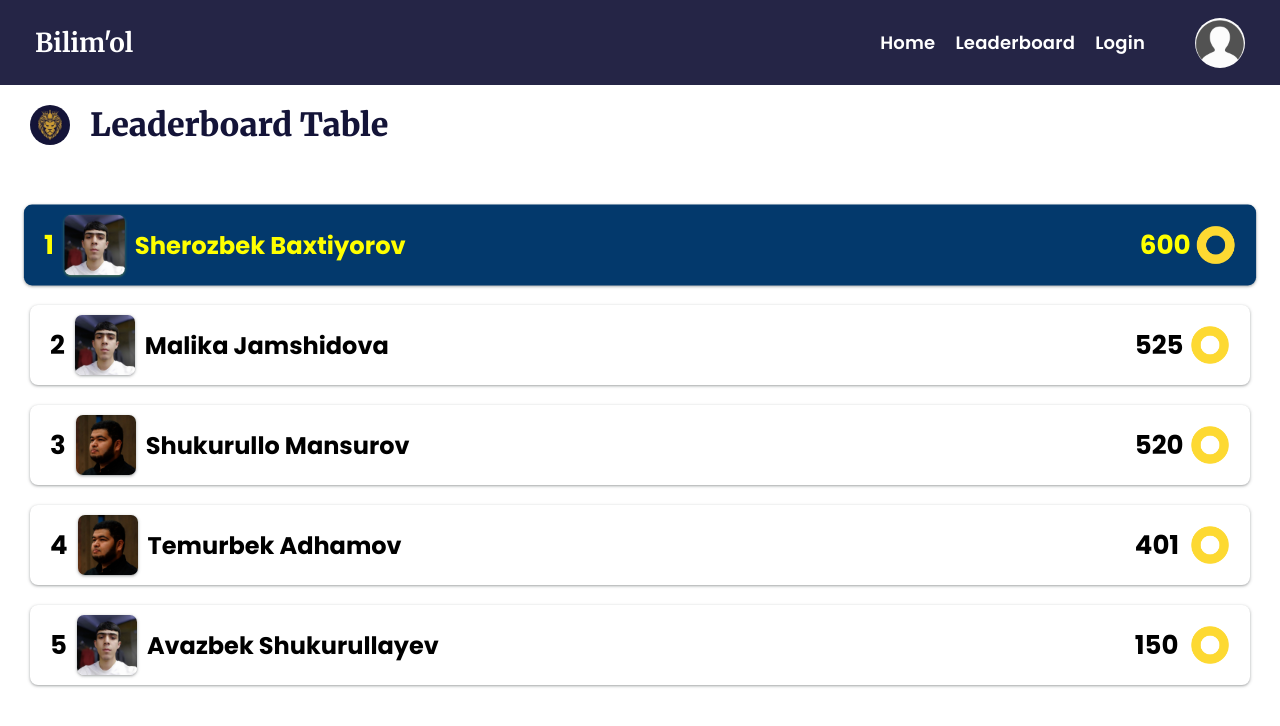
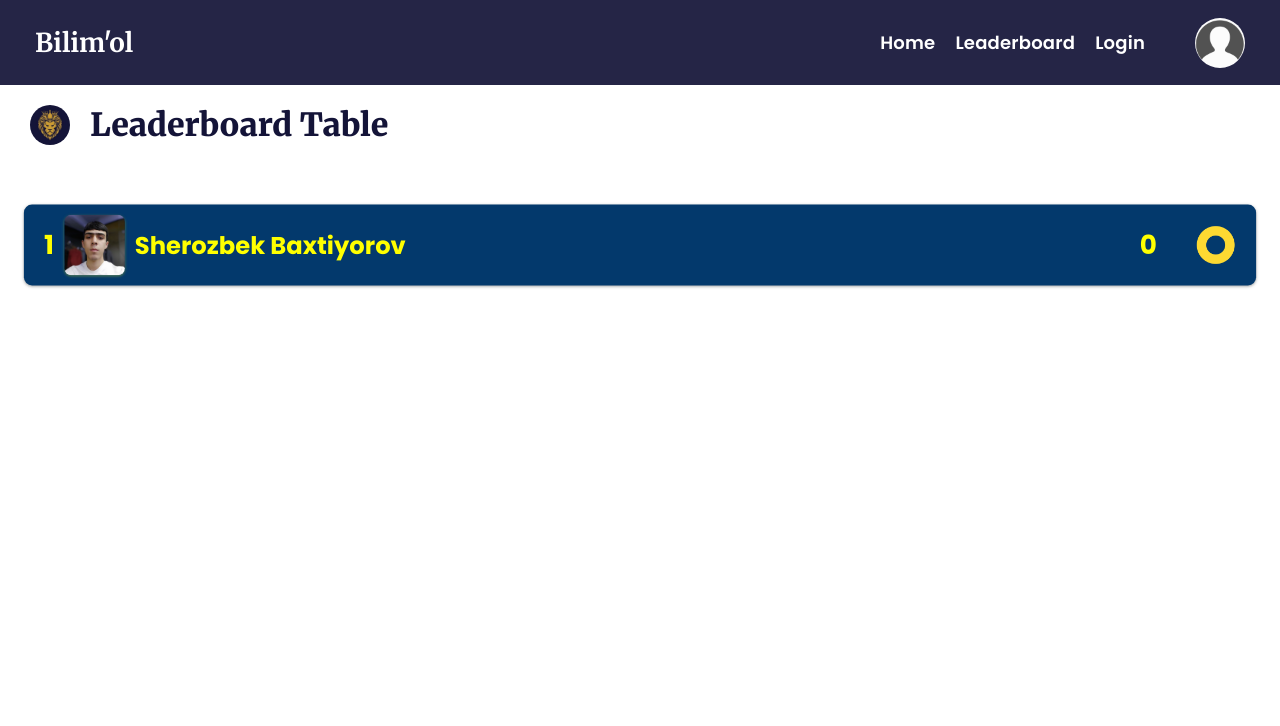
Before and after one commit to sherozbek1706/bilim-ol, a React (Vite) app: page /leaderboard in a window 1280 px wide. Shown: the top 726 px of the page. Built offline with nearby package versions, Linux system fonts and the light colour scheme.

Commit message:
users va Lessons tozalandi

```diff
--- a/src/database/lessons.js
+++ b/src/database/lessons.js
@@ -37,43 +37,4 @@ export const Lessons = [
     ],
     image: "1.jpg",
   },
-  {
-    id: 2,
-    name: "House apartment",
-    text: [
-      {
-        id: 2,
-        text: "Yodlash kerak!",
-        tag: "a",
-        href: "https://youtube.com/",
-      },
-    ],
-    image: "2.jpg",
-  },
-  {
-    id: 3,
-    name: "Fruits",
-    text: [
-      {
-        id: 3,
-        text: "Yodlash kerak!",
-        tag: "p",
-        href: "",
-      },
-    ],
-    image: "3.jpg",
-  },
-  {
-    id: 4,
-    name: "Kitchen products",
-    text: [
-      {
-        id: 4,
-        text: "Yodlash kerak!",
-        tag: "p",
-        href: "",
-      },
-    ],
-    image: "4.jpg",
-  },
 ];
--- a/src/database/users.js
+++ b/src/database/users.js
@@ -4,61 +4,13 @@ const data = [
     first_name: "Sherozbek",
     last_name: "Baxtiyorov",
     image: "./image/users/user1.jpg",
-    point: 600,
+    point: 0,
     datail: {
       username: "sherozbek.17",
       password: "12341234",
     },
     birthday: "01-01-1999",
   },
-  {
-    id: 2,
-    first_name: "Temurbek",
-    last_name: "Adhamov",
-    image: "./image/users/user2.jpg",
-    point: 401,
-    datail: {
-      username: "temurbek.00",
-      password: "123123123",
-    },
-    birthday: "05-05-1882",
-  },
-  {
-    id: 3,
-    first_name: "Avazbek",
-    last_name: "Shukurullayev",
-    image: "./image/users/user1.jpg",
-    point: 150,
-    datail: {
-      username: "avaz.00",
-      password: "123123123",
-    },
-    birthday: "05-05-1882",
-  },
-  {
-    id: 4,
-    first_name: "Shukurullo",
-    last_name: "Mansurov",
-    image: "./image/users/user2.jpg",
-    point: 520,
-    datail: {
-      username: "shukurullo.00",
-      password: "123123123",
-    },
-    birthday: "05-05-2001",
-  },
-  {
-    id: 5,
-    first_name: "Malika",
-    last_name: "Jamshidova",
-    image: "./image/users/user1.jpg",
-    point: 525,
-    datail: {
-      username: "malika.00",
-      password: "123123123",
-    },
-    birthday: "05-05-2004",
-  },
 ];
 
 export const Users = data.sort((a, b) => {
```
